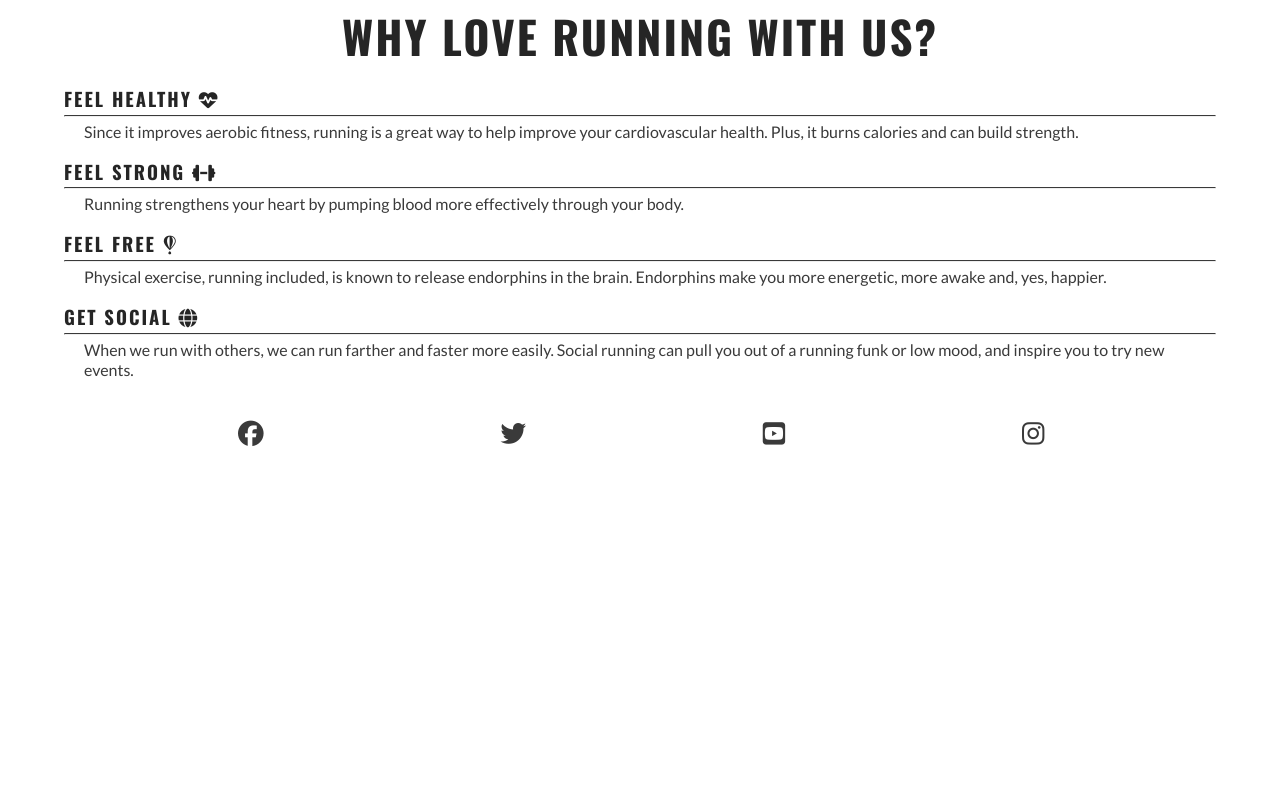
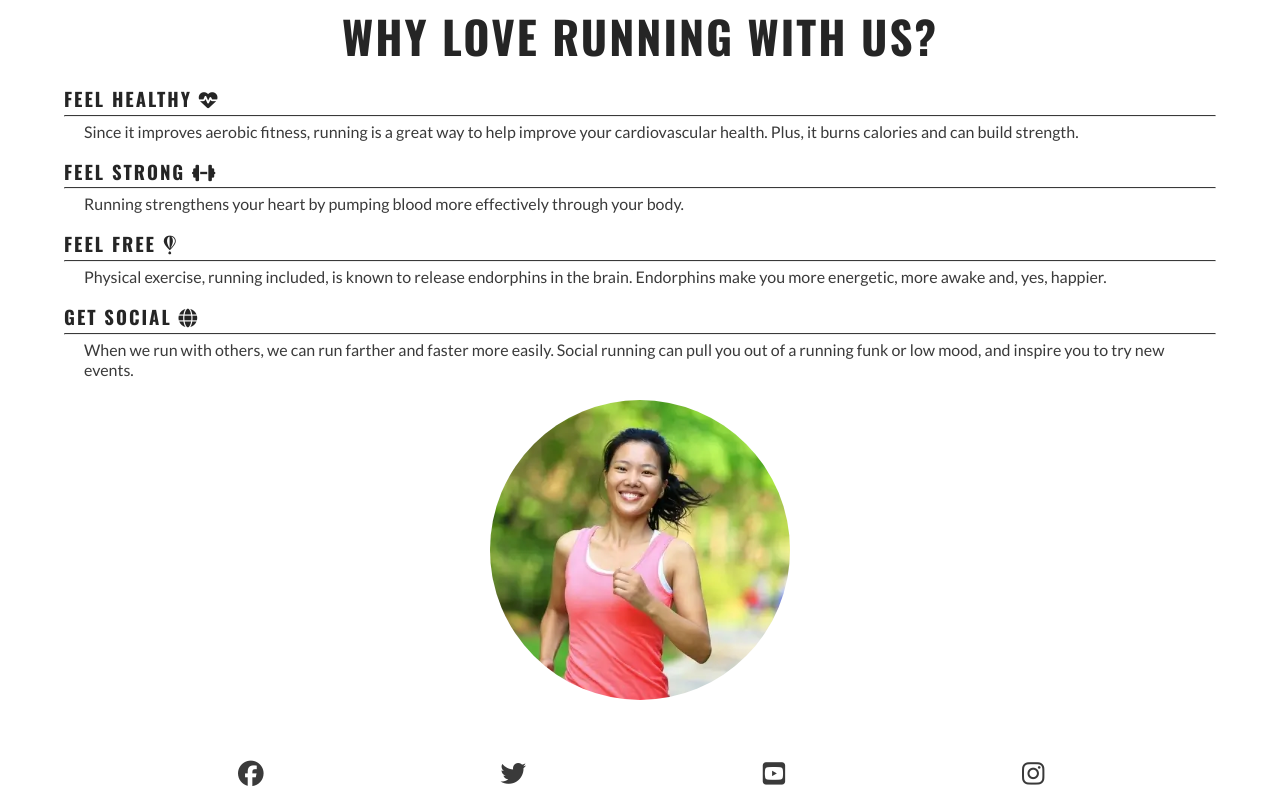
Before and after one commit to akashebaev-ux/love-running, a plain HTML site: page index.html in a window 1280 px wide. Shown: the part 696-1504 px from the top of the page. Before the commit the page ends 1164 px from the top, so only its background shows below. Drawn offline with nearby package versions, Linux system fonts and the light colour scheme.

Commit message:
"Add circular image to reasons section"

```diff
--- a/assets/css/style.css
+++ b/assets/css/style.css
@@ -86,27 +86,6 @@ main {
     flex: 1 0 auto;
     margin-top: 47px;
 }
-    #reasons {
-        width: 90%;
-        margin: 20px auto;
-    }
-    #reasons h2{
-        margin-bottom: 20px;
-        text-align: center;
-        font-size: 280%;
-    }
-    #benefits-physical>div, #benefits-mental>div{
-        line-height: 20px;
-        margin-bottom: 20px;
-    }
-    #benefits p {
-        padding: 0 20px;
-    }
-
-    hr{
-        border-top: 1px solid #3a3a3a;
-        margin: 5px 0;
-    }
 
 /*Hero section*/
 #hero {
@@ -128,6 +107,46 @@ main {
 }
 #cover-text > h2, #cover-text > h3 {
     color: #ffffff;
+}
+
+/*Reasons section*/
+#reasons {
+    width: 90%;
+    margin: 20px auto;
+}
+#reasons h2 {
+    margin-bottom: 20px;
+    text-align: center;
+    font-size: 280%;
+}
+#benefits-physical > div,
+#benefits-mental > div {
+    line-height: 20px;
+    margin-bottom: 20px;
+}
+#benefits p {
+    padding: 0 20px;
+}
+
+#benefits hr{
+    border-top: 1px solid #3a3a3a;
+    margin: 5px 0;
+}
+#circle-cover-bg {
+    background: url("../images/reasons-image.webp") no-repeat top center / cover;
+    height: 90vh;
+    width: 90vw;
+    margin-bottom: 20px;
+    /*Makes the square image into a circle*/
+    border-radius: 50%;
+    max-width: 300px;
+    max-height: 300px;
+}
+
+#benefits-image {
+    display: flex;
+    align-items: center;
+    justify-content: center;
 }
 
 /*Footer*/
--- a/index.html
+++ b/index.html
@@ -90,6 +90,9 @@
                         <p>When we run with others, we can run farther and faster more easily. Social running can pull you out of a running funk or low mood, and inspire you to try new events.</p>
                     </div>
                 </div>
+                <div id="benefits-image">
+                    <div id="circle-cover-bg"></div>
+                </div>
             </div>
         </section>
     </main>
```
Also changed, not shown: assets/images/reasons-image.webp (added).
